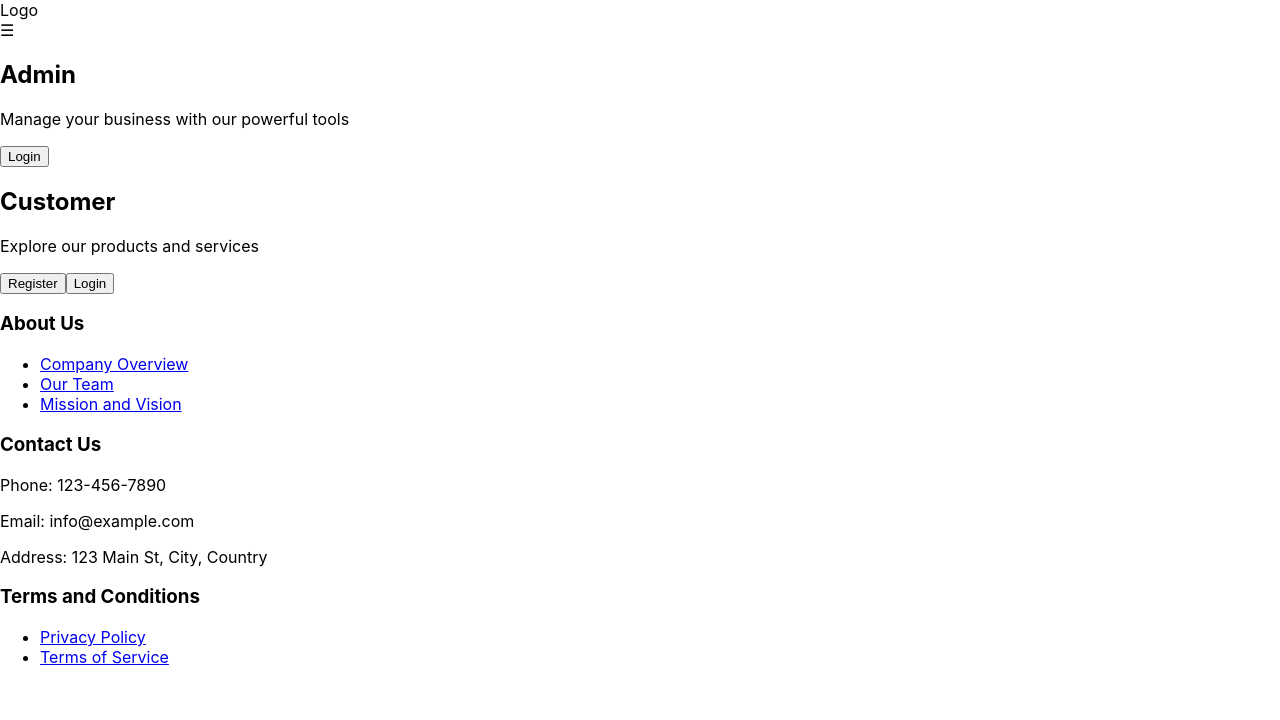
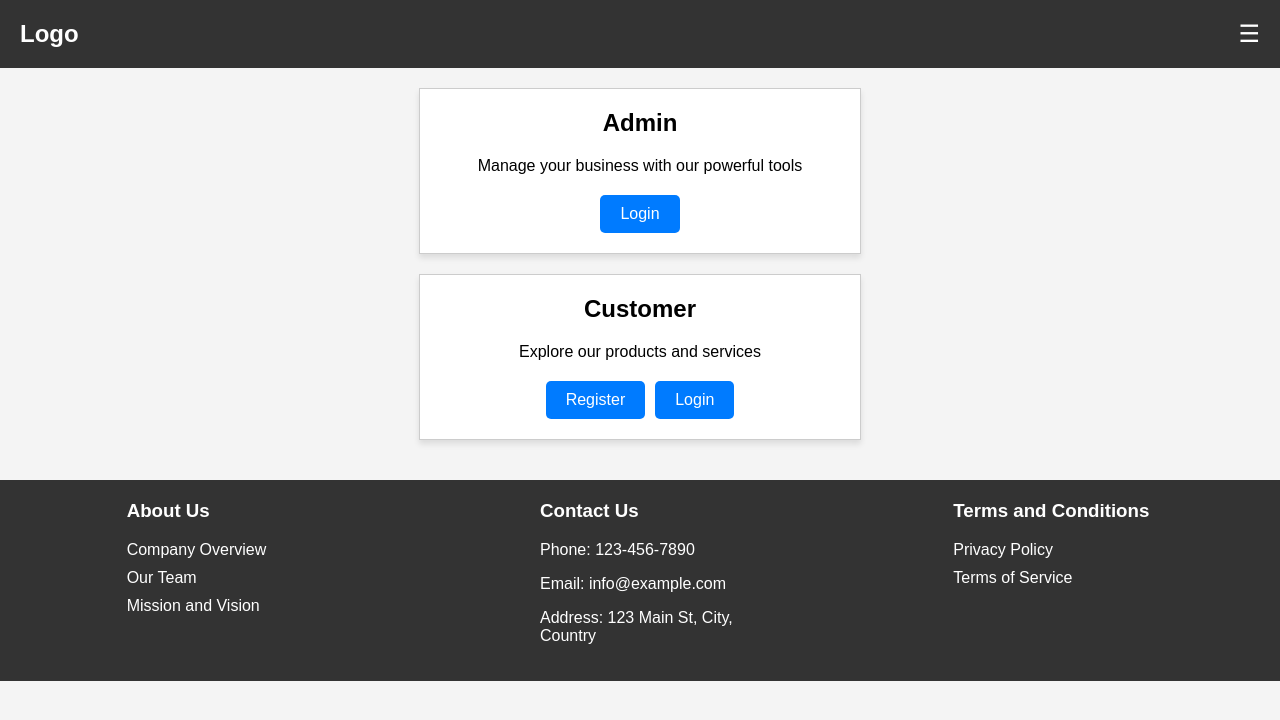
Before and after one commit to snehanadigb/frontendfinal, a React (Create React App) app: page / in a window 1280 px wide. Shown: the top 720 px of the page. Built offline with nearby package versions, Linux system fonts and the light colour scheme.

Commit message:
Updated App.css

```diff
--- a/src/App.css
+++ b/src/App.css
@@ -1,38 +1,191 @@
-.App {
-  text-align: center;
+/* General Styling */
+body, html {
+  margin: 0;
+  padding: 0;
+
+  font-family: Arial, sans-serif;
+  background-color: #f4f4f4;
 }
 
-.App-logo {
-  height: 40vmin;
-  pointer-events: none;
+/* Header Styling */
+.landing-header {
+  display: flex;
+  justify-content: space-between;
+  align-items: center;
+  padding: 20px;
+  background-color: #333;
+  color: white;
 }
 
-@media (prefers-reduced-motion: no-preference) {
-  .App-logo {
-    animation: App-logo-spin infinite 20s linear;
-  }
+.logo {
+  font-size: 1.5em;
+  font-weight: bold;
 }
 
-.App-header {
-  background-color: #282c34;
-  min-height: 100vh;
+.menu-icon {
+  font-size: 1.5em;
+  cursor: pointer;
+}
+
+/* Main Content Styling */
+.landing-main {
   display: flex;
   flex-direction: column;
   align-items: center;
   justify-content: center;
-  font-size: calc(10px + 2vmin);
-  color: white;
+  padding: 20px;
 }
 
-.App-link {
-  color: #61dafb;
+.landing-section {
+  border: 1px solid #ccc;
+  padding: 20px;
+  margin-bottom: 20px;
+  width: 80%;
+  max-width: 400px;
+  background-color: white;
+  text-align: center;
+  box-shadow: 0 4px 6px rgba(0, 0, 0, 0.1);
 }
 
-@keyframes App-logo-spin {
-  from {
-    transform: rotate(0deg);
-  }
-  to {
-    transform: rotate(360deg);
-  }
+.landing-section h2 {
+  margin-top: 0;
 }
+
+.landing-section p {
+  margin-bottom: 20px;
+}
+
+.landing-section button {
+  margin: 0 5px;
+  padding: 10px 20px;
+  font-size: 1em;
+  border: none;
+  border-radius: 5px;
+  cursor: pointer;
+  background-color: #007bff;
+  color: white;
+  transition: background-color 0.3s ease;
+}
+
+.landing-section button:hover {
+  background-color: #0056b3;
+}
+
+/* Footer Styling */
+.landing-footer {
+  display: flex;
+  justify-content: space-around;
+  background-color: #333;
+  color: white;
+  padding: 20px;
+}
+
+.footer-column {
+  flex: 1;
+  max-width: 200px;
+}
+
+.footer-column h3 {
+  margin-top: 0;
+}
+
+.footer-column ul {
+  list-style-type: none;
+  padding: 0;
+}
+
+.footer-column ul li {
+  margin-bottom: 10px;
+}
+
+.footer-column ul li a {
+  color: white;
+  text-decoration: none;
+  transition: color 0.3s ease;
+}
+
+.footer-column ul li a:hover {
+  color: #ddd;
+}
+
+/* General Styling */
+/* body, html {
+  margin: 0;
+  padding: 0;
+  font-family: Arial, sans-serif;
+  background-color: #f4f4f4;
+  display: flex;
+  justify-content: center;
+  align-items: center;
+  height: 100vh;
+} */
+
+/* Registration Container Styling */
+.registration-container {
+  display: flex;
+  justify-content: center;
+  align-items: center;
+  width: 100%;
+  max-width: 400px;
+  padding: 20px;
+  background-color: white;
+  box-shadow: 0 4px 8px rgba(0, 0, 0, 0.1);
+  border-radius: 8px;
+  margin: auto; /* Center horizontally */
+  position: absolute;
+  top: 50%; /* Position from the top */
+  left: 50%; /* Position from the left */
+  transform: translate(-50%, -50%); /* Offset for centering */
+}
+
+/* Registration Form Styling */
+.registration-form {
+  width: 100%;
+  display: flex;
+  flex-direction: column;
+}
+
+.registration-form h2 {
+  margin-bottom: 20px;
+  font-size: 24px;
+  color: #333;
+  text-align: center;
+}
+
+.registration-form input {
+  margin-bottom: 15px;
+  padding: 10px;
+  font-size: 16px;
+  border: 1px solid #ccc;
+  border-radius: 4px;
+  box-sizing: border-box;
+  width: 100%;
+}
+
+.registration-form input:focus {
+  border-color: #007bff;
+  outline: none;
+}
+
+.submit-button {
+  padding: 10px;
+  font-size: 16px;
+  background-color: #007bff;
+  color: white;
+  border: none;
+  border-radius: 4px;
+  cursor: pointer;
+  transition: background-color 0.3s ease;
+}
+
+.submit-button:hover {
+  background-color: #0056b3;
+}
+
+/* Error Message Styling */
+.error-message {
+  margin-top: 10px;
+  color: red;
+  font-size: 14px;
+  text-align: center;
+}
```
